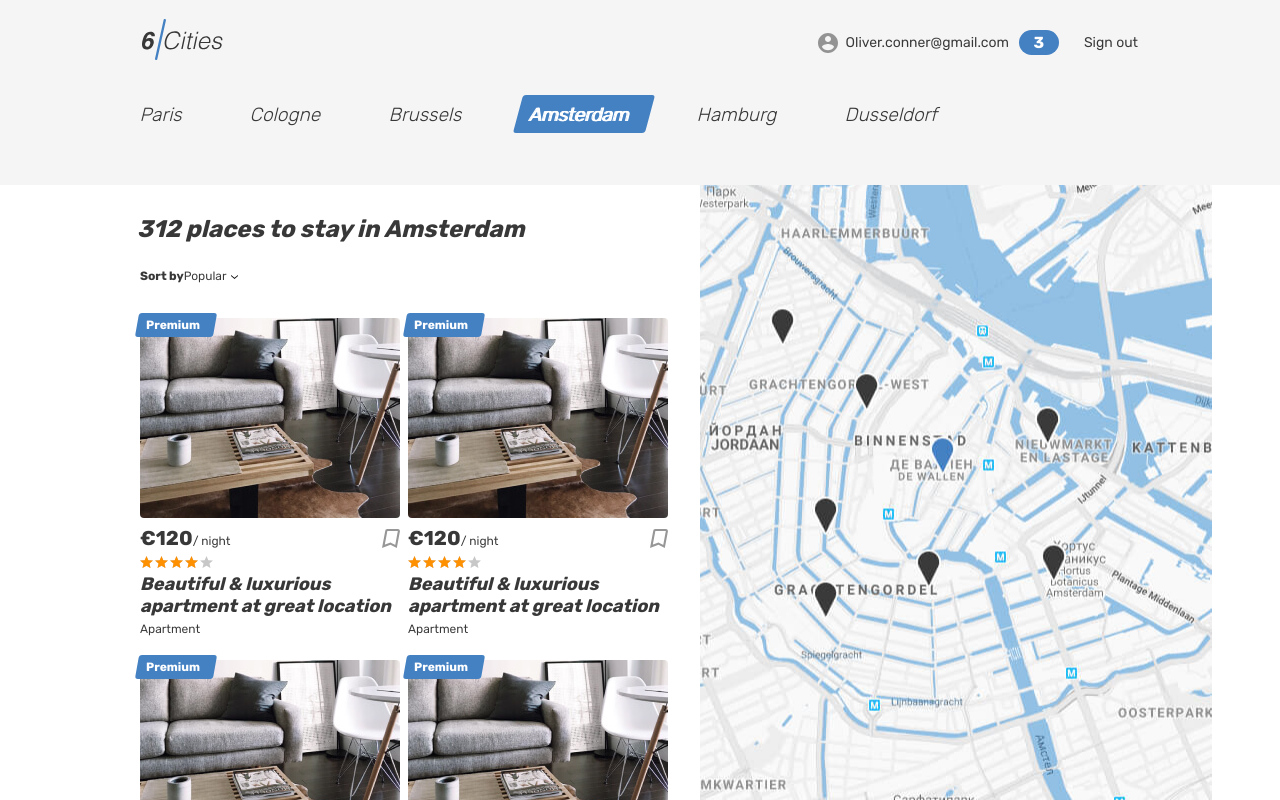
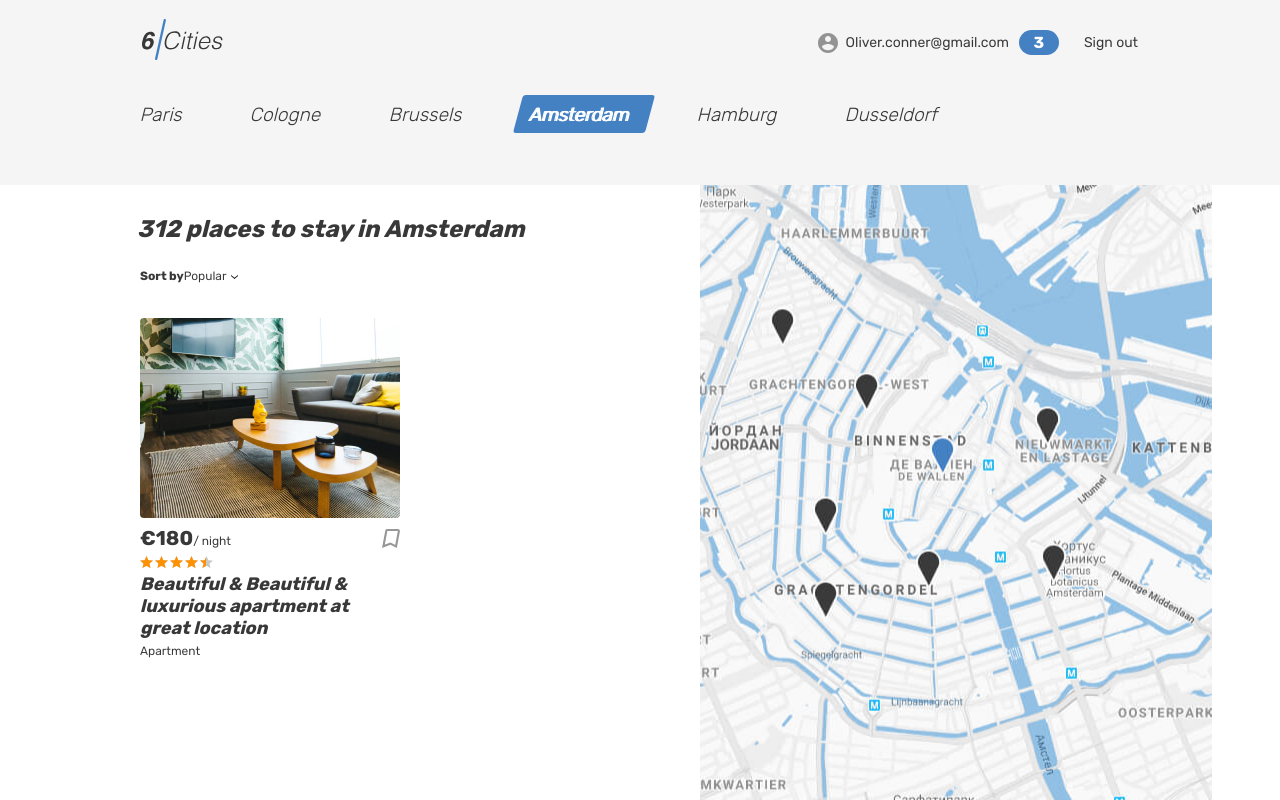
Before and after one commit to htmlacademy-react/2432063-six-cities-15, a React (Vite) app: page / in a window 1280 px wide. Built offline with nearby package versions, Linux system fonts and the light colour scheme.

Commit message:
передал моки в place-card (не знаю зачем)

```diff
--- a/src/components/app.tsx
+++ b/src/components/app.tsx
@@ -8,18 +8,22 @@ import FavoritesScreen from '../pages/favorites/favorites';
 import Offer from '../pages/offer/offer';
 import Error from '../pages/error/error';
 
+import { OfferType } from '../types/types';
+
+
 type AppProps = {
   quantityPlaceCard: number;
+  offers: Array<OfferType>;
 }
 
-function App({quantityPlaceCard}: AppProps): JSX.Element {
+function App({quantityPlaceCard, offers}: AppProps): JSX.Element {
   return (
     <BrowserRouter>
       <Routes>
-        <Route path='/' element={<MainPage quantityPlaceCard={quantityPlaceCard}/>} />
+        <Route path='/' element={<MainPage quantityPlaceCard={quantityPlaceCard} offers={offers} />} />
         <Route path='login' element={<LoginScreen />} />
         <Route path='favorites' element={
-          <PrivateRoute authorizationStatus={AuthorizationStatus.NoAuth}>
+          <PrivateRoute authorizationStatus={AuthorizationStatus.Auth}>
             <FavoritesScreen />
           </PrivateRoute>
         }
--- a/src/components/place-card.tsx
+++ b/src/components/place-card.tsx
@@ -1,18 +1,33 @@
-function PlaceCard(): JSX.Element {
+import { OfferType } from '../types/types';
+
+
+type offersProps = {
+   offers: Array<OfferType>;
+}
+
+function Premium(): JSX.Element {
+  return (
+    <div className="place-card__mark">
+      <span>Premium</span>
+    </div>
+  );
+}
+
+function PlaceCard({offers}: offersProps): JSX.Element {
+  const [id] = offers;
+  const premium = id.isPremium > false ? Premium() : '';
   return (
     <article className="cities__card place-card">
-      <div className="place-card__mark">
-        <span>Premium</span>
-      </div>
+      {premium}
       <div className="cities__image-wrapper place-card__image-wrapper">
         <a href="#">
-          <img className="place-card__image" src="img/apartment-01.jpg" width="260" height="200" alt="Place image"></img>
+          <img className="place-card__image" src={id.cardImg} width="260" height="200" alt="Place image"></img>
         </a>
       </div>
       <div className="place-card__info">
         <div className="place-card__price-wrapper">
           <div className="place-card__price">
-            <b className="place-card__price-value">&euro;120</b>
+            <b className="place-card__price-value">&euro;{id.cardPrice}</b>
             <span className="place-card__price-text">&#47;&nbsp;night</span>
           </div>
           <button className="place-card__bookmark-button button" type="button">
@@ -24,14 +39,14 @@ function PlaceCard(): JSX.Element {
         </div>
         <div className="place-card__rating rating">
           <div className="place-card__stars rating__stars">
-            <span style={{width: '80%'}}></span>
+            <span style={{width: `${id.cardRating * 100 / 5 }%`}}></span>
             <span className="visually-hidden">Rating</span>
           </div>
         </div>
         <h2 className="place-card__name">
-          <a href="#">Beautiful &amp; luxurious apartment at great location</a>
+          <a href="#">Beautiful &amp; {id.cardDescription}</a>
         </h2>
-        <p className="place-card__type">Apartment</p>
+        <p className="place-card__type">{id.cardType}</p>
       </div>
     </article>
   );
--- a/src/index.tsx
+++ b/src/index.tsx
@@ -2,6 +2,8 @@ import React from 'react';
 import ReactDOM from 'react-dom/client';
 import App from './components/app';
 import { Setting } from './const';
+
+import { offers } from './mocks/offers';
 
 const root = ReactDOM.createRoot(
   document.getElementById('root') as HTMLElement
@@ -11,6 +13,7 @@ root.render(
   <React.StrictMode>
     <App
       quantityPlaceCard = {Setting.quantityPlaceCard}
+      offers = {offers}
     />
   </React.StrictMode>
 );
--- a/src/pages/main-page/main-page.tsx
+++ b/src/pages/main-page/main-page.tsx
@@ -1,14 +1,18 @@
 import PlaceCard from '../../components/place-card';
+import { OfferType } from '../../types/types';
+
 
 type MainPageProps = {
   quantityPlaceCard: number;
+  offers: Array<OfferType>;
 }
 
 
-function MainPage({quantityPlaceCard}: MainPageProps): JSX.Element {
+function MainPage({quantityPlaceCard, offers}: MainPageProps): JSX.Element {
 
+  //const qqq = (offers) => PlaceCard offers={offers};
+  //const renderCard = Array.from({length: quantityPlaceCard}, PlaceCard);
 
-  const renderCard = Array.from({length: quantityPlaceCard}, PlaceCard);
 
   return (
     <div className="page page--gray page--main">
@@ -103,7 +107,8 @@ function MainPage({quantityPlaceCard}: MainPageProps): JSX.Element {
               </form>
               <div className="cities__places-list places__list tabs__content">
 
-                {renderCard}
+                {<PlaceCard offers={offers} />}
+
 
               </div>
             </section>
```
